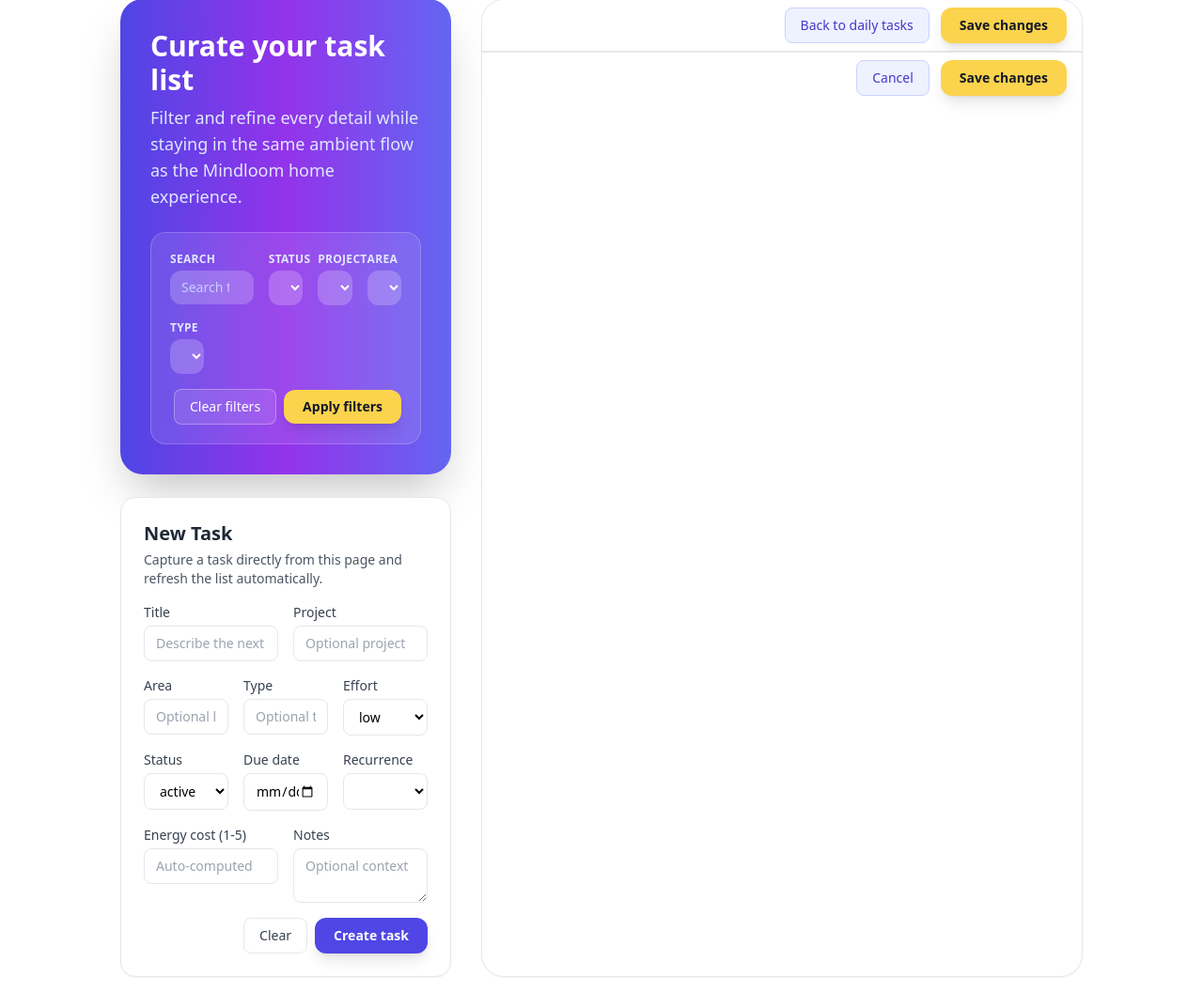
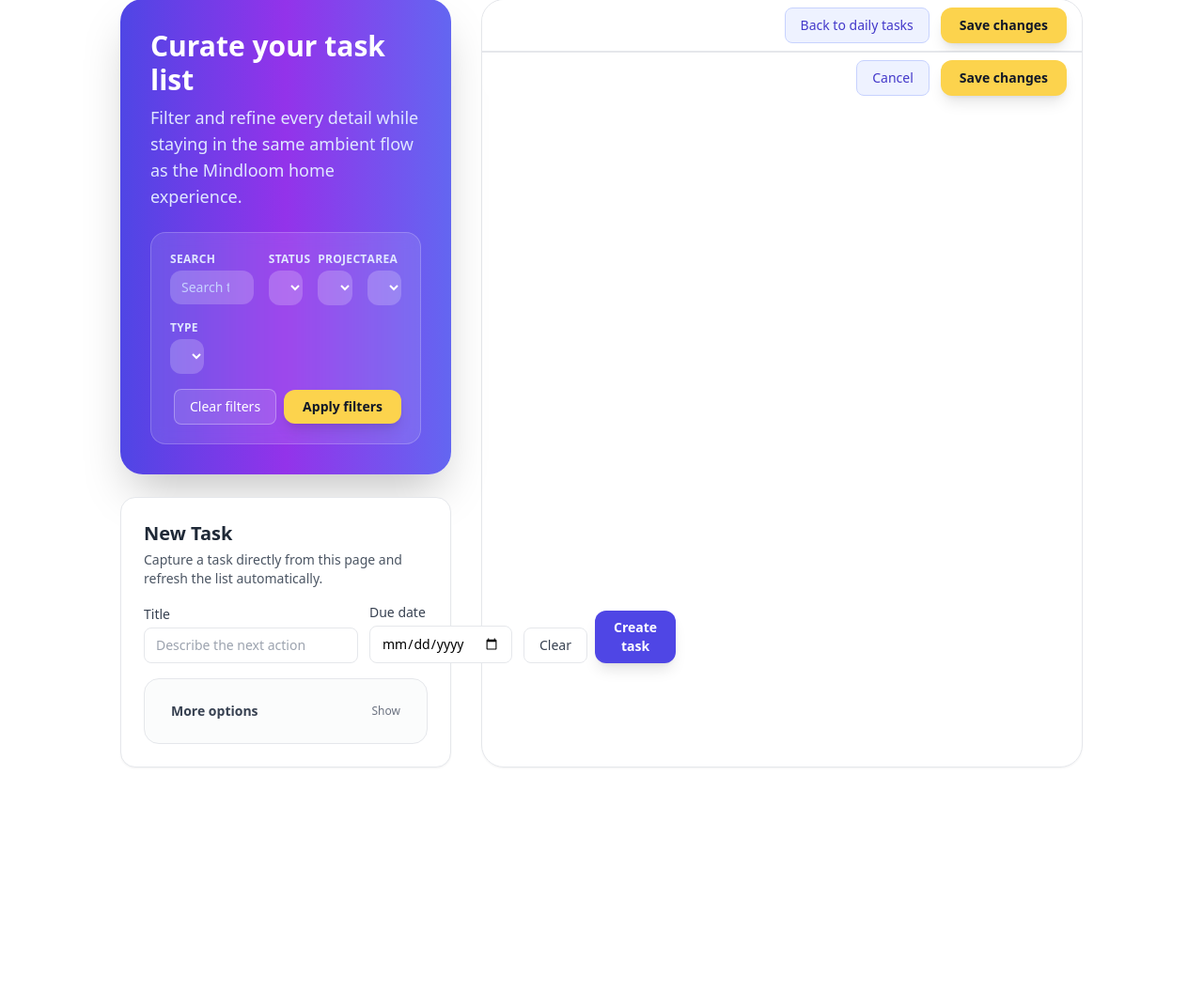
Before and after one commit to EoghannIrving/mindloom, a FastAPI app: page /manage-tasks in a window 1280 px wide. Shown: the part 81-1137 px from the top of the page at 94% size. After the commit the page ends 898 px from the top, so only its background shows below. Run offline with FastAPI, Linux system fonts and the light colour scheme; some libraries are stand-ins or nearby versions.

Commit message:
Refine quick add advanced toggles

```diff
--- a/templates/manage_tasks.html
+++ b/templates/manage_tasks.html
@@ -98,8 +98,9 @@
         <p class="text-sm text-gray-600">Capture a task directly from this page and refresh the list automatically.</p>
       </div>
       <form id="newTaskForm" class="space-y-4" novalidate>
-        <div class="grid grid-cols-1 gap-4 md:grid-cols-2">
-          <div class="flex flex-col gap-1">
+        <div class="space-y-4">
+          <div class="flex flex-col gap-4 md:flex-row md:items-end md:gap-3">
+            <div class="flex flex-1 flex-col gap-1">
               <label for="newTaskTitle" class="text-sm font-medium text-gray-700">Title</label>
               <input
                 id="newTaskTitle"
@@ -110,6 +111,41 @@
                 placeholder="Describe the next action"
               />
             </div>
+            <div class="flex flex-col gap-1 md:w-48">
+              <label for="newTaskDue" class="text-sm font-medium text-gray-700">Due date</label>
+              <input
+                id="newTaskDue"
+                name="newTaskDue"
+                type="date"
+                class="rounded-lg border border-gray-200 bg-white px-3 py-2 text-sm focus:border-indigo-400 focus:outline-none focus:ring-2 focus:ring-indigo-200"
+              />
+            </div>
+            <div class="flex items-end gap-2 md:ml-auto">
+              <button
+                type="reset"
+                class="inline-flex items-center justify-center rounded-lg border border-gray-200 bg-white px-4 py-2 text-sm font-medium text-gray-700 transition hover:bg-gray-100 focus-visible:outline focus-visible:outline-2 focus-visible:outline-offset-2 focus-visible:outline-gray-200"
+              >
+                Clear
+              </button>
+              <button
+                id="createTaskBtn"
+                type="submit"
+                class="inline-flex items-center justify-center gap-2 rounded-xl bg-indigo-600 px-5 py-2 text-sm font-semibold text-white shadow-lg transition hover:bg-indigo-500 focus-visible:outline focus-visible:outline-2 focus-visible:outline-offset-2 focus-visible:outline-indigo-400"
+              >
+                Create task
+              </button>
+            </div>
+          </div>
+          <div id="newTaskFeedback" class="hidden text-sm"></div>
+        </div>
+        <details id="newTaskAdvanced" class="group rounded-2xl border border-gray-200 bg-gray-50/60 p-4">
+          <summary class="flex cursor-pointer items-center justify-between gap-2 rounded-xl px-3 py-2 text-sm font-semibold text-gray-700 focus:outline-none focus-visible:outline focus-visible:outline-2 focus-visible:outline-offset-2 focus-visible:outline-indigo-400">
+            <span>More options</span>
+            <span class="text-xs font-medium text-gray-500 group-open:hidden">Show</span>
+            <span class="hidden text-xs font-medium text-gray-500 group-open:inline">Hide</span>
+          </summary>
+          <div class="mt-4 space-y-4">
+            <div class="grid grid-cols-1 gap-4 md:grid-cols-3">
               <div class="flex flex-col gap-1">
                 <label for="newTaskProject" class="text-sm font-medium text-gray-700">Project</label>
                 <input
@@ -121,8 +157,6 @@
                   placeholder="Optional project"
                 />
               </div>
-        </div>
-        <div class="grid grid-cols-1 gap-4 md:grid-cols-3">
               <div class="flex flex-col gap-1">
                 <label for="newTaskArea" class="text-sm font-medium text-gray-700">Area</label>
                 <input
@@ -145,6 +179,8 @@
                   placeholder="Optional type"
                 />
               </div>
+            </div>
+            <div class="grid grid-cols-1 gap-4 md:grid-cols-3">
               <div class="flex flex-col gap-1">
                 <label for="newTaskEffort" class="text-sm font-medium text-gray-700">Effort</label>
                 <select
@@ -157,8 +193,6 @@
                   <option value="high">high</option>
                 </select>
               </div>
-        </div>
-        <div class="grid grid-cols-1 gap-4 md:grid-cols-3">
               <div class="flex flex-col gap-1">
                 <label for="newTaskStatus" class="text-sm font-medium text-gray-700">Status</label>
                 <select
@@ -169,15 +203,6 @@
                   <option value="active" selected>active</option>
                   <option value="complete">complete</option>
                 </select>
-          </div>
-          <div class="flex flex-col gap-1">
-            <label for="newTaskDue" class="text-sm font-medium text-gray-700">Due date</label>
-            <input
-              id="newTaskDue"
-              name="newTaskDue"
-              type="date"
-              class="rounded-lg border border-gray-200 bg-white px-3 py-2 text-sm focus:border-indigo-400 focus:outline-none focus:ring-2 focus:ring-indigo-200"
-            />
               </div>
               <div class="flex flex-col gap-1">
                 <label for="newTaskRecurrence" class="text-sm font-medium text-gray-700">Recurrence</label>
@@ -207,7 +232,7 @@
                   placeholder="Auto-computed if blank"
                 />
               </div>
-          <div class="flex flex-col gap-1">
+              <div class="flex flex-col gap-1 md:col-span-2">
                 <label for="newTaskNotes" class="text-sm font-medium text-gray-700">Notes</label>
                 <textarea
                   id="newTaskNotes"
@@ -218,22 +243,8 @@
                 ></textarea>
               </div>
             </div>
-        <div id="newTaskFeedback" class="hidden text-sm"></div>
-        <div class="flex flex-wrap justify-end gap-2">
-          <button
-            type="reset"
-            class="inline-flex items-center justify-center rounded-lg border border-gray-200 bg-white px-4 py-2 text-sm font-medium text-gray-700 transition hover:bg-gray-100 focus-visible:outline focus-visible:outline-2 focus-visible:outline-offset-2 focus-visible:outline-gray-200"
-          >
-            Clear
-          </button>
-          <button
-            id="createTaskBtn"
-            type="submit"
-            class="inline-flex items-center justify-center gap-2 rounded-xl bg-indigo-600 px-5 py-2 text-sm font-semibold text-white shadow-lg transition hover:bg-indigo-500 focus-visible:outline focus-visible:outline-2 focus-visible:outline-offset-2 focus-visible:outline-indigo-400"
-          >
-            Create task
-          </button>
           </div>
+        </details>
         <datalist id="newTaskProjects">
           {% for p in project_options %}
             <option value="{{ p }}">
@@ -479,6 +490,14 @@
         {% endfor %}
       </datalist>
     </form>
+    <button
+      type="button"
+      id="scrollToNewTaskBtn"
+      class="fixed bottom-6 right-6 z-30 inline-flex items-center gap-2 rounded-full bg-indigo-600 px-4 py-2 text-sm font-semibold text-white shadow-lg transition hover:bg-indigo-500 focus-visible:outline focus-visible:outline-2 focus-visible:outline-offset-2 focus-visible:outline-indigo-400 lg:hidden"
+      aria-label="Jump to the new task form"
+    >
+      + New Task
+    </button>
     <script>
       document.addEventListener('DOMContentLoaded', () => {
         document.querySelectorAll('[data-task-details]').forEach((detailsEl) => {
@@ -516,6 +535,8 @@
         const newTaskRecurrence = document.getElementById('newTaskRecurrence');
         const newTaskEnergy = document.getElementById('newTaskEnergy');
         const newTaskNotes = document.getElementById('newTaskNotes');
+        const newTaskAdvanced = document.getElementById('newTaskAdvanced');
+        const scrollToNewTaskBtn = document.getElementById('scrollToNewTaskBtn');
 
         if (newTaskTitle) {
           attachFieldValidation(newTaskTitle);
@@ -583,6 +604,9 @@
               ensureOkResponse(res);
               await res.json();
               updateFeedback(newTaskFeedback, 'Task created successfully. Refreshing the list…', 'success');
+              if (newTaskAdvanced) {
+                newTaskAdvanced.open = false;
+              }
               setTimeout(() => {
                 window.location.reload();
               }, 600);
@@ -601,7 +625,21 @@
               if (newTaskTitle) {
                 setFieldValidity(newTaskTitle, true);
               }
+              if (newTaskAdvanced) {
+                newTaskAdvanced.open = false;
+              }
             }, 0);
+          });
+        }
+
+        if (scrollToNewTaskBtn && newTaskForm) {
+          scrollToNewTaskBtn.addEventListener('click', () => {
+            newTaskForm.scrollIntoView({ behavior: 'smooth', block: 'start' });
+            if (newTaskTitle) {
+              setTimeout(() => {
+                newTaskTitle.focus();
+              }, 250);
+            }
           });
         }
       });
```
Lines whose indentation alone changed are shown as unchanged.
